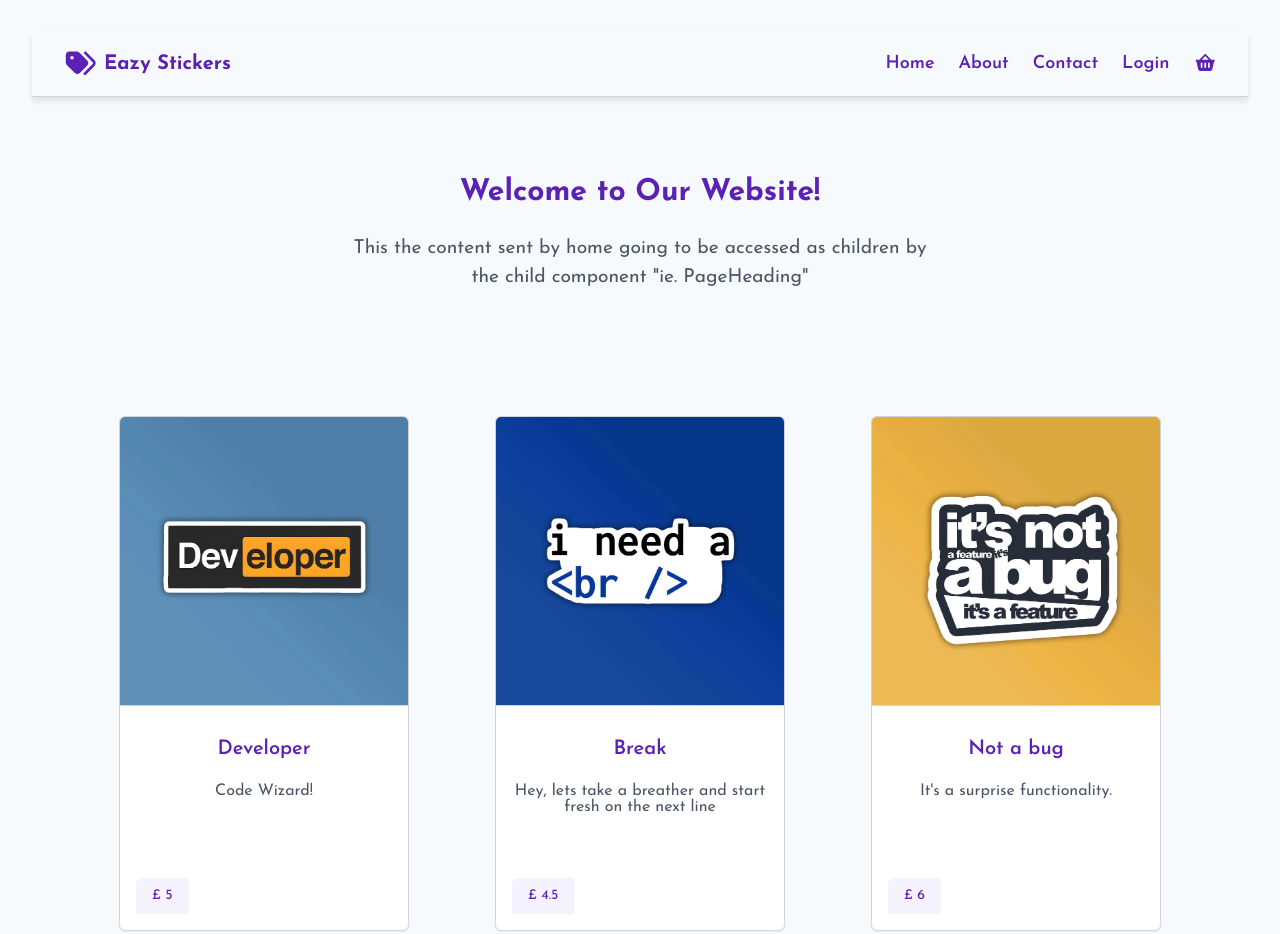
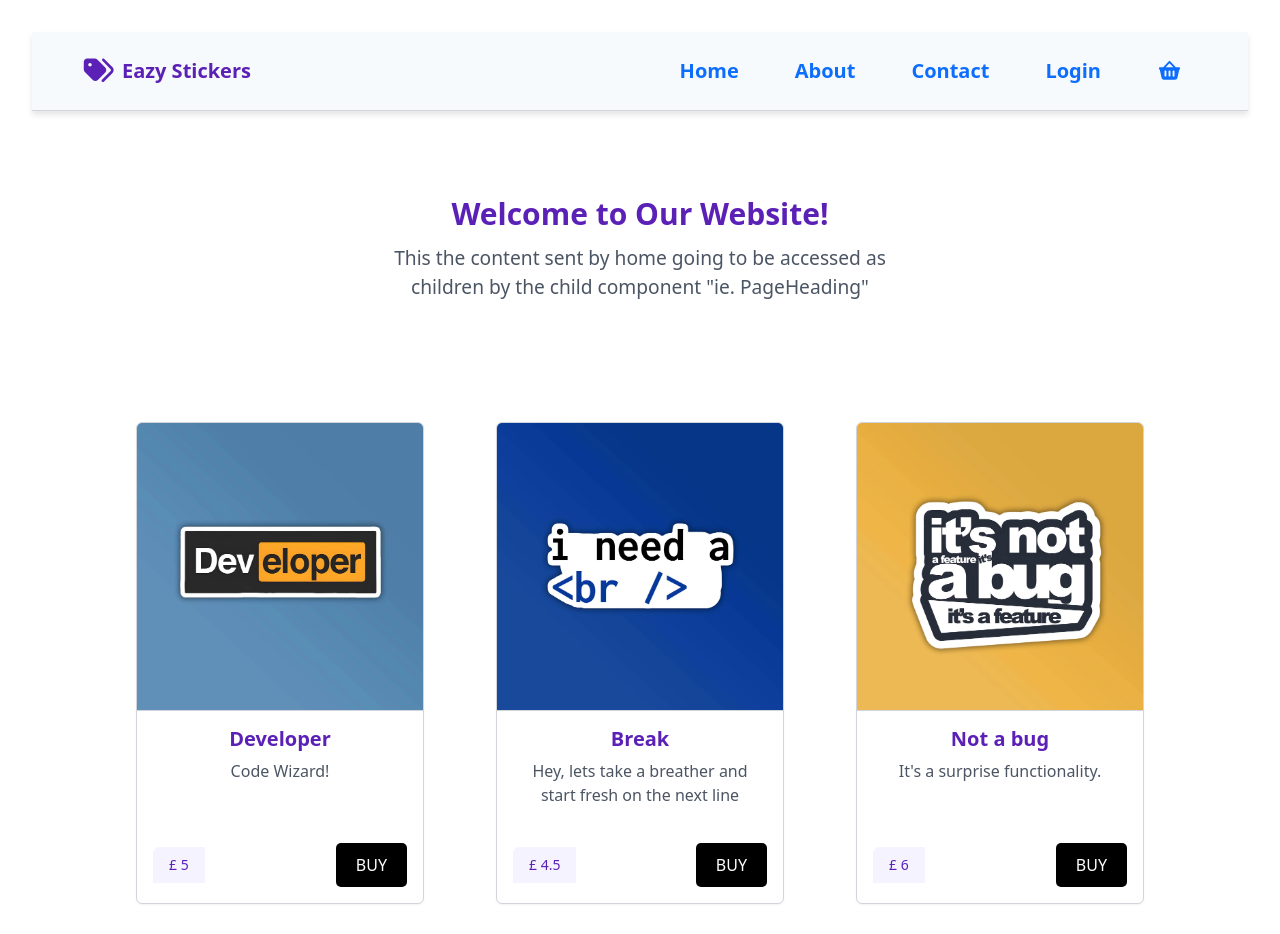
Before and after one commit to aryak0512/myapp, a React (Vite) app: page / in a window 1280 px wide. Shown: the top 934 px of the page. Built offline with nearby package versions, Linux system fonts and the light colour scheme; the HTML template or start-up script is replaced by a standard one.

Commit message:
Styled component added

```diff
--- a/package.json
+++ b/package.json
@@ -15,8 +15,10 @@
     "@fortawesome/free-regular-svg-icons": "^7.1.0",
     "@fortawesome/free-solid-svg-icons": "^7.1.0",
     "@fortawesome/react-fontawesome": "^3.0.2",
+    "bootstrap": "^5.3.8",
     "react": "^19.1.1",
-    "react-dom": "^19.1.1"
+    "react-dom": "^19.1.1",
+    "styled-components": "^6.1.19"
   },
   "devDependencies": {
     "@eslint/js": "^9.35.0",
--- a/src/App.jsx
+++ b/src/App.jsx
@@ -2,6 +2,7 @@ import './App.css'
 import Header from "./components/Header.jsx";
 import Footer from "./components/footer/Footer.jsx";
 import Home from "./components/Home.jsx";
+import "bootstrap/dist/css/bootstrap.min.css"
 
 function App() {
 
--- /dev/null
+++ b/src/components/MyStyledComponents.js
@@ -0,0 +1,22 @@
+import styled from "styled-components";
+
+const MyStyledButton = styled.button`
+    background-color: ${(props) => (props.$primary ? "#5b21b6" : "black")};
+    color: white;
+    padding: 10px 20px;
+    border: none;
+    border-radius: 5px;
+    cursor: pointer;
+    display: block;
+    margin: 0 auto;
+
+    &:hover {
+        background-color: blue;
+    }
+
+    &:focus {
+        outline: 2px solid white;
+    }
+`
+
+export default MyStyledButton;
--- a/src/components/ProductCard.jsx
+++ b/src/components/ProductCard.jsx
@@ -1,4 +1,5 @@
 import Price from "./Price.jsx";
+import MyStyledButton from "./MyStyledComponents.js";
 
 export default function ProductCard({product}) {
 
@@ -18,6 +19,7 @@ export default function ProductCard({product}) {
                     <div className="product-card-price">
                         <Price currency="£ " price={product.price}/>
                     </div>
+                    <div><MyStyledButton>BUY</MyStyledButton></div>
                 </div>
             </div>
         </div>
```
Also changed, not shown: 1 other file (tests, documents, lock files or other folders).
